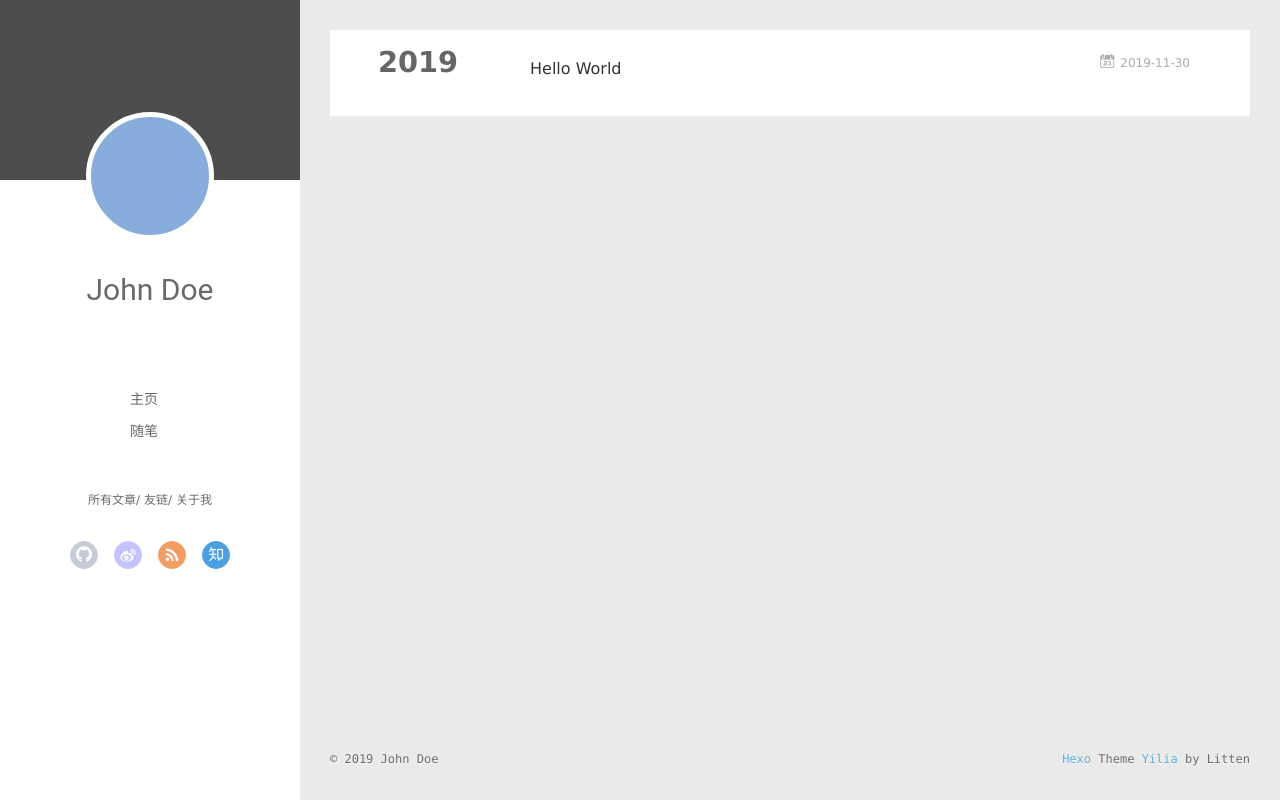
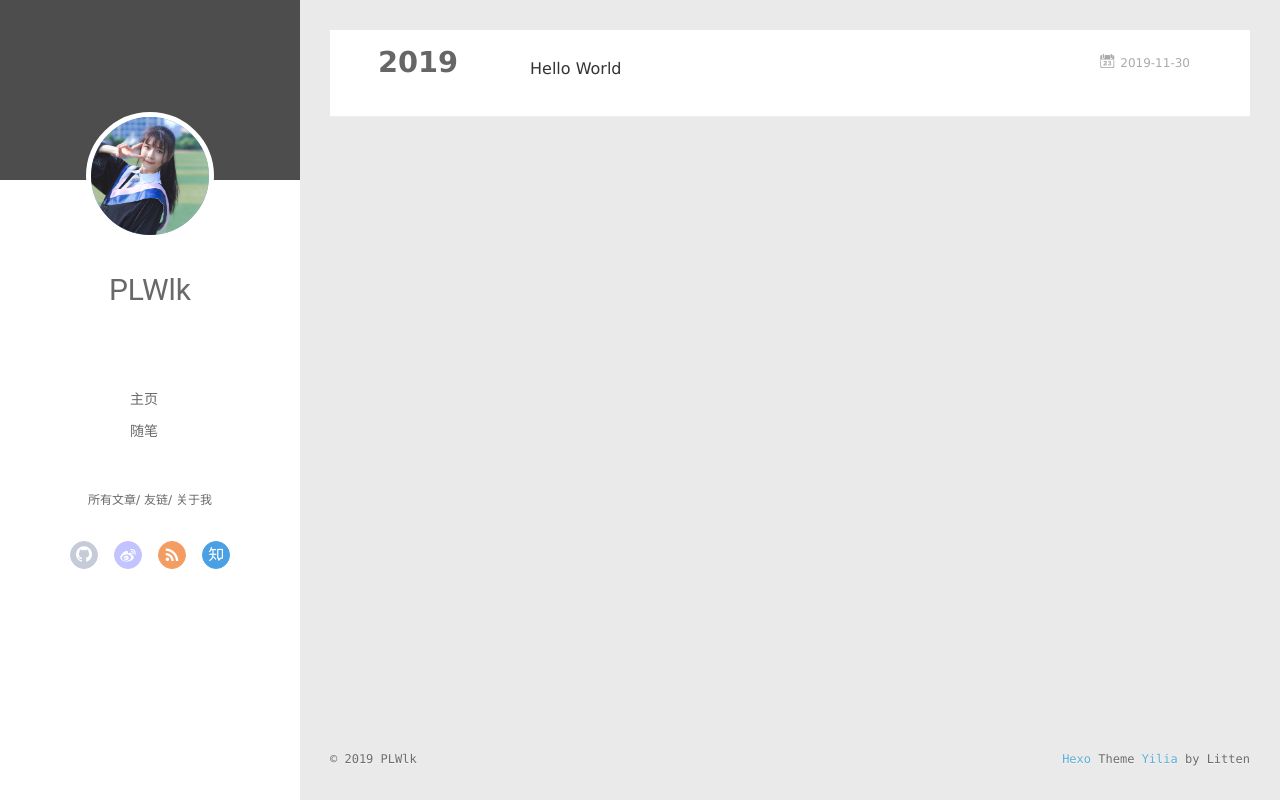
Before and after one commit to PLWlk/PLWlk.github.io, a plain HTML site: page archives/index.html in a window 1280 px wide. Drawn offline with Linux system fonts and the light colour scheme; no server answers.

Commit message:
Site updated: 2019-12-03 10:11:20

```diff
--- a/2019/11/30/hello-world/index.html
+++ b/2019/11/30/hello-world/index.html
@@ -6,19 +6,19 @@
   <meta name="renderer" content="webkit">
   <meta http-equiv="X-UA-Compatible" content="IE=edge" >
   <link rel="dns-prefetch" href="http://yoursite.com">
-  <title>Hello World | Hexo</title>
+  <title>Hello World | PLWlk</title>
   <meta name="viewport" content="width=device-width, initial-scale=1, maximum-scale=1">
   <meta name="description" content="Welcome to Hexo! This is your very first post. Check documentation for more info. If you get any problems when using Hexo, you can find the answer in troubleshooting or you can ask me on GitHub. Quick">
 <meta property="og:type" content="article">
 <meta property="og:title" content="Hello World">
 <meta property="og:url" content="http:&#x2F;&#x2F;yoursite.com&#x2F;2019&#x2F;11&#x2F;30&#x2F;hello-world&#x2F;index.html">
-<meta property="og:site_name" content="Hexo">
+<meta property="og:site_name" content="PLWlk">
 <meta property="og:description" content="Welcome to Hexo! This is your very first post. Check documentation for more info. If you get any problems when using Hexo, you can find the answer in troubleshooting or you can ask me on GitHub. Quick">
 <meta property="og:locale" content="en">
 <meta property="og:updated_time" content="2019-11-30T13:28:53.684Z">
 <meta name="twitter:card" content="summary">
 
-    <link rel="alternative" href="/atom.xml" title="Hexo" type="application/atom+xml">
+    <link rel="alternative" href="/atom.xml" title="PLWlk" type="application/atom+xml">
 
 
     <link rel="icon" href="/favicon.png">
@@ -45,10 +45,10 @@
 <div class="intrude-less">
 	<header id="header" class="inner">
 		<a href="/" class="profilepic">
-			<img src="" class="js-avatar">
+			<img src="/assets/img/head.jpg" class="js-avatar">
 		</a>
 		<hgroup>
-		  <h1 class="header-author"><a href="/">John Doe</a></h1>
+		  <h1 class="header-author"><a href="/">PLWlk</a></h1>
 		</hgroup>
 
 
@@ -103,10 +103,10 @@
 	<div class="intrude-less">
 		<header id="header" class="inner">
 			<div class="profilepic">
-				<img src="" class="js-avatar">
+				<img src="/assets/img/head.jpg" class="js-avatar">
 			</div>
 			<hgroup>
-			  <h1 class="header-author js-header-author">John Doe</h1>
+			  <h1 class="header-author js-header-author">PLWlk</h1>
 			</hgroup>
 
 
@@ -313,7 +313,7 @@
   <div class="outer">
     <div id="footer-info">
     	<div class="footer-left">
-    		&copy; 2019 John Doe
+    		&copy; 2019 PLWlk
     	</div>
       	<div class="footer-right">
       		<a href="http://hexo.io/" target="_blank">Hexo</a>  Theme <a href="https://github.com/litten/hexo-theme-yilia" target="_blank">Yilia</a> by Litten
@@ -475,7 +475,7 @@ return o(i(t),arguments.length<2?void 0:u(arguments[1]))}})},function(t,n,r){var
 
     	<section class="tools-section tools-section-me" q-show="aboutme">
 
-  	  		<div class="aboutme-wrap" id="js-aboutme">很惭愧&lt;br&gt;&lt;br&gt;只做了一点微小的工作&lt;br&gt;谢谢大家</div>
+  	  		<div class="aboutme-wrap" id="js-aboutme">IC初级民工，IT资深科普瞎编学者。</div>
 
     	</section>
 
--- a/archives/index.html
+++ b/archives/index.html
@@ -6,16 +6,16 @@
   <meta name="renderer" content="webkit">
   <meta http-equiv="X-UA-Compatible" content="IE=edge" >
   <link rel="dns-prefetch" href="http://yoursite.com">
-  <title>Archives | Hexo</title>
+  <title>Archives | PLWlk</title>
   <meta name="viewport" content="width=device-width, initial-scale=1, maximum-scale=1">
   <meta property="og:type" content="website">
-<meta property="og:title" content="Hexo">
+<meta property="og:title" content="PLWlk">
 <meta property="og:url" content="http:&#x2F;&#x2F;yoursite.com&#x2F;archives&#x2F;index.html">
-<meta property="og:site_name" content="Hexo">
+<meta property="og:site_name" content="PLWlk">
 <meta property="og:locale" content="en">
 <meta name="twitter:card" content="summary">
 
-    <link rel="alternative" href="/atom.xml" title="Hexo" type="application/atom+xml">
+    <link rel="alternative" href="/atom.xml" title="PLWlk" type="application/atom+xml">
 
 
     <link rel="icon" href="/favicon.png">
@@ -42,10 +42,10 @@
 <div class="intrude-less">
 	<header id="header" class="inner">
 		<a href="/" class="profilepic">
-			<img src="" class="js-avatar">
+			<img src="/assets/img/head.jpg" class="js-avatar">
 		</a>
 		<hgroup>
-		  <h1 class="header-author"><a href="/">John Doe</a></h1>
+		  <h1 class="header-author"><a href="/">PLWlk</a></h1>
 		</hgroup>
 
 
@@ -100,10 +100,10 @@
 	<div class="intrude-less">
 		<header id="header" class="inner">
 			<div class="profilepic">
-				<img src="" class="js-avatar">
+				<img src="/assets/img/head.jpg" class="js-avatar">
 			</div>
 			<hgroup>
-			  <h1 class="header-author js-header-author">John Doe</h1>
+			  <h1 class="header-author js-header-author">PLWlk</h1>
 			</hgroup>
 
 
@@ -201,7 +201,7 @@
   <div class="outer">
     <div id="footer-info">
     	<div class="footer-left">
-    		&copy; 2019 John Doe
+    		&copy; 2019 PLWlk
     	</div>
       	<div class="footer-right">
       		<a href="http://hexo.io/" target="_blank">Hexo</a>  Theme <a href="https://github.com/litten/hexo-theme-yilia" target="_blank">Yilia</a> by Litten
@@ -363,7 +363,7 @@ return o(i(t),arguments.length<2?void 0:u(arguments[1]))}})},function(t,n,r){var
 
     	<section class="tools-section tools-section-me" q-show="aboutme">
 
-  	  		<div class="aboutme-wrap" id="js-aboutme">很惭愧&lt;br&gt;&lt;br&gt;只做了一点微小的工作&lt;br&gt;谢谢大家</div>
+  	  		<div class="aboutme-wrap" id="js-aboutme">IC初级民工，IT资深科普瞎编学者。</div>
 
     	</section>
 
--- /dev/null
+++ b/content.json
@@ -0,0 +1 @@
+[{"title":"Hello World","date":"2019-11-30T13:28:53.682Z","path":"2019/11/30/hello-world/","tags":[]}]
```
Also changed, not shown: archives/2019/11/index.html (+10 -10 lines), archives/2019/index.html (+10 -10 lines), index.html (+10 -10 lines), assets/img/head.jpg (added).
